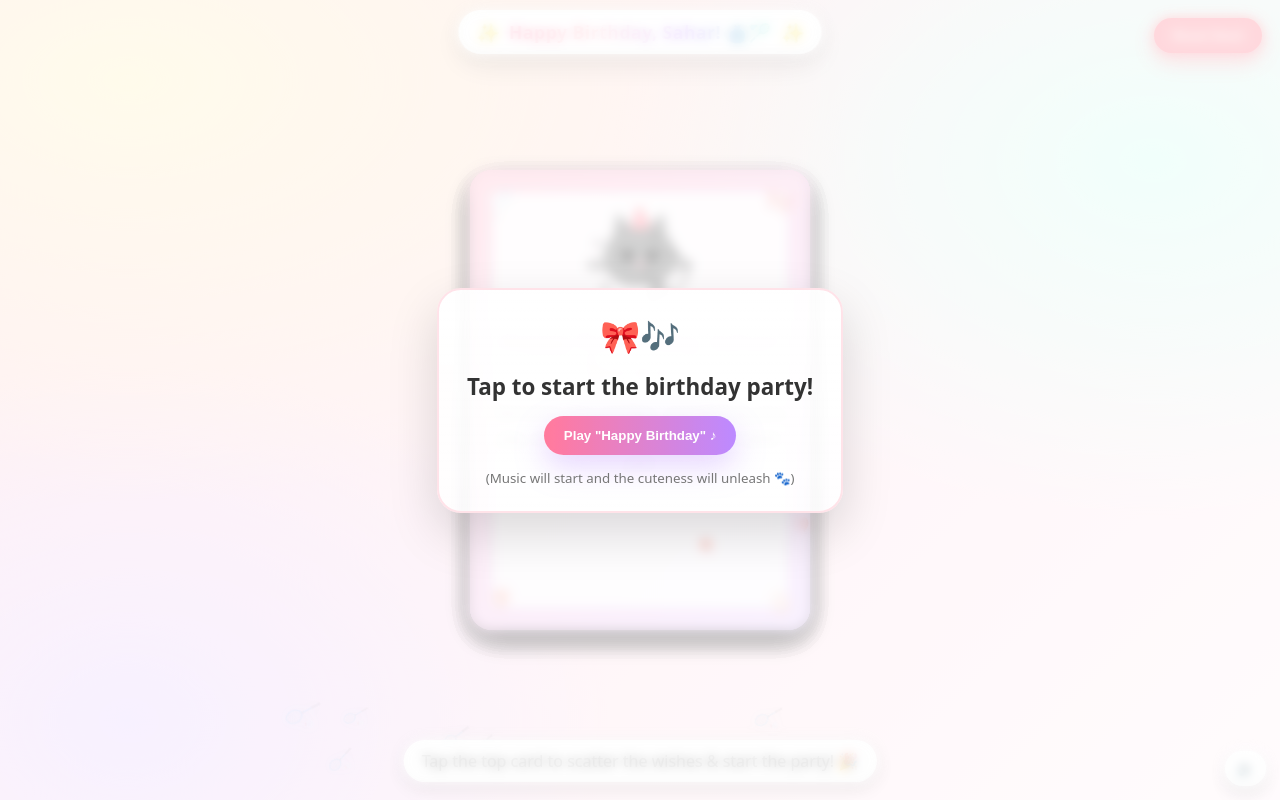
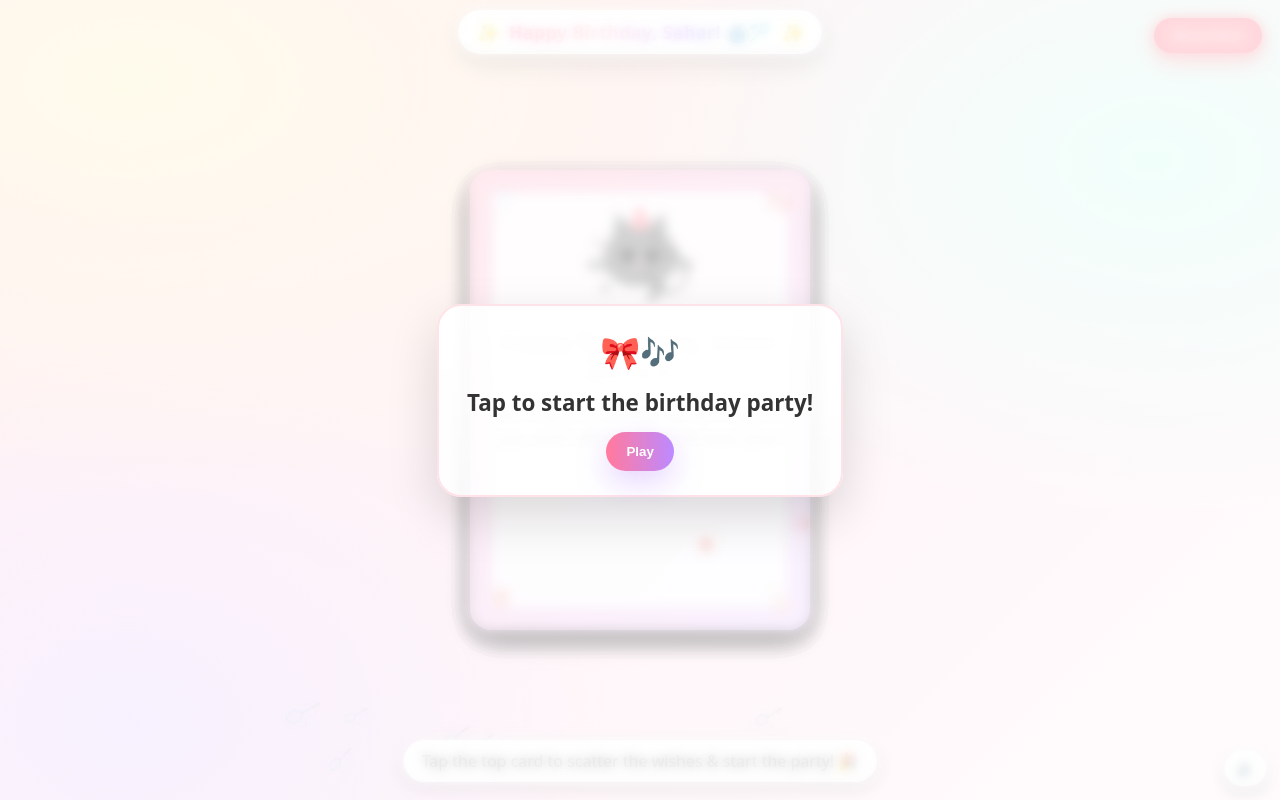
Before and after one commit to ayush0904/bday, a plain HTML site: page index.html in a window 1280 px wide. Shown: the top 800 px of the page. Drawn offline with Linux system fonts and the light colour scheme.

Commit message:
Update index.html

```diff
--- a/index.html
+++ b/index.html
@@ -176,8 +176,7 @@
     <div class="cta">
       <div class="big">🎀🎶</div>
       <h1>Tap to start the birthday party!</h1>
-      <button id="startBtn">Play "Happy Birthday" ♪</button>
-      <small style="color:#777">(Music will start and the cuteness will unleash 🐾)</small>
+      <button id="startBtn">Play</button>
     </div>
   </div>
 
```
